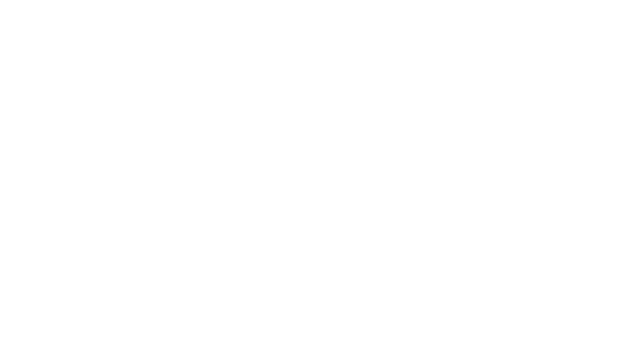
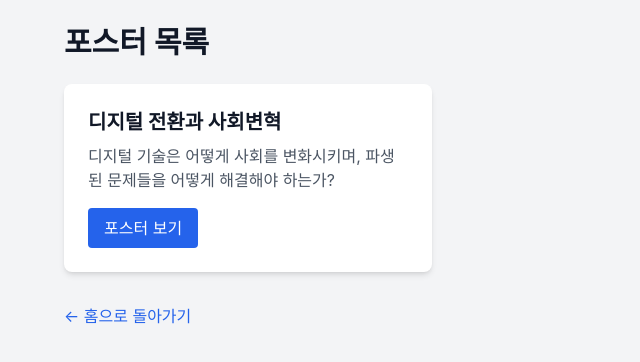
Before and after one commit to hohyon-ryu/taejae_mockups, a React (Create React App) app: page /#/posters in a window 1280 px wide. Before the commit this address had no page. Shown: the top 362 px of the page, without its empty margins (0-640 px from the left). Built offline with nearby package versions, Linux system fonts and the light colour scheme.

Commit message:
Add PostersListPage component and update routing for poster navigation

```diff
--- a/src/App.tsx
+++ b/src/App.tsx
@@ -8,6 +8,7 @@ import MainPage from './pages/MainPage';
 import QuestionDetailPage from './pages/QuestionDetailPage';
 import ExplorationPage from './pages/ExplorationPage';
 import PosterPage from './pages/PosterPage'; // Import the page using relative path
+import PostersListPage from './pages/PostersListPage'; // Import the new posters list page
 
 // Components
 // import Poster from './components/Poster'; // Remove direct Poster import
@@ -20,6 +21,7 @@ function App() {
         <Route path="/moiza" element={<MainPage />} />
         <Route path="/moiza/question/:id" element={<QuestionDetailPage />} />
         <Route path="/moiza/explore" element={<ExplorationPage />} />
+        <Route path="/posters" element={<PostersListPage />} /> {/* New route for posters list */}
         <Route path="/poster" element={<PosterPage />} /> {/* Use PosterPage for the route */}
       </Routes>
     </Router>
--- a/src/pages/LandingPage.tsx
+++ b/src/pages/LandingPage.tsx
@@ -26,15 +26,15 @@ const LandingPage: React.FC = () => {
           </div>
 
           <div className="bg-white rounded-lg shadow-md overflow-hidden hover:shadow-lg transition-shadow">
-            <Link to="/poster" className="block no-underline text-black">
+            <Link to="/posters" className="block no-underline text-black">
               <div className="p-6">
-                <h2 className="text-xl font-semibold mb-2">디지털 전환과 사회변혁 포스터</h2>
+                <h2 className="text-xl font-semibold mb-2">포스터 목록</h2>
                 <p className="text-gray-600 mb-4">
-                  디지털 기술이 사회를 변화시키는 메커니즘과 의사결정 권력의 다섯 시대를 보여주는 학술 포스터입니다.
+                  태재미래전략연구원에서 제작한 모든 포스터를 확인할 수 있는 페이지입니다.
                 </p>
                 <div className="flex justify-end">
                   <span className="inline-block bg-blue-700 text-white px-4 py-2 rounded-md">
-                    View Poster
+                    포스터 목록 보기
                   </span>
                 </div>
               </div>
--- a/src/pages/PosterPage.tsx
+++ b/src/pages/PosterPage.tsx
@@ -1,4 +1,5 @@
 import React from 'react';
+import { Link } from 'react-router-dom';
 import Poster from '../components/Poster'; // Using relative path
 
 const PosterPage: React.FC = () => {
@@ -21,7 +22,7 @@ const PosterPage: React.FC = () => {
   }, []);
 
   return (
-      <Poster />
+    <Poster />
   );
 };
 
--- /dev/null
+++ b/src/pages/PostersListPage.tsx
@@ -0,0 +1,69 @@
+import React from 'react';
+import { Link } from 'react-router-dom';
+
+const PostersListPage: React.FC = () => {
+  // In the future, this could be fetched from an API or database
+  const posters = [
+    {
+      id: 1,
+      title: '디지털 전환과 사회변혁',
+      description: '디지털 기술은 어떻게 사회를 변화시키며, 파생된 문제들을 어떻게 해결해야 하는가?',
+      path: '/poster'
+    }
+    // More posters can be added here in the future
+  ];
+
+  // Basic SEO setup
+  React.useEffect(() => {
+    document.title = "Posters - Taejae Mockups";
+    const metaDescription = document.querySelector('meta[name="description"]');
+    if (metaDescription) {
+      metaDescription.setAttribute('content', 'Browse all posters created by Taejae Mockups.');
+    } else {
+      const newMeta = document.createElement('meta');
+      newMeta.name = 'description';
+      newMeta.content = 'Browse all posters created by Taejae Mockups.';
+      document.head.appendChild(newMeta);
+    }
+  }, []);
+
+  return (
+    <div className="bg-gray-100 min-h-screen p-6">
+      <div className="max-w-6xl mx-auto">
+        <h1 className="text-3xl font-bold text-gray-900 mb-6">포스터 목록</h1>
+
+        <div className="grid grid-cols-1 md:grid-cols-2 lg:grid-cols-3 gap-6">
+          {posters.map(poster => (
+            <div
+              key={poster.id}
+              className="bg-white rounded-lg shadow-md overflow-hidden hover:shadow-lg transition-shadow duration-300"
+            >
+              <div className="p-6">
+                <h2 className="text-xl font-bold text-gray-900 mb-2">{poster.title}</h2>
+                <p className="text-gray-600 mb-4">{poster.description}</p>
+                <Link
+                  to={poster.path}
+                  className="inline-block bg-blue-600 text-white px-4 py-2 rounded hover:bg-blue-700 transition-colors duration-300"
+                >
+                  포스터 보기
+                </Link>
+              </div>
+            </div>
+          ))}
+        </div>
+
+        {/* Navigation back to home */}
+        <div className="mt-8">
+          <Link
+            to="/"
+            className="text-blue-600 hover:text-blue-800 transition-colors duration-300"
+          >
+            ← 홈으로 돌아가기
+          </Link>
+        </div>
+      </div>
+    </div>
+  );
+};
+
+export default PostersListPage;
```
